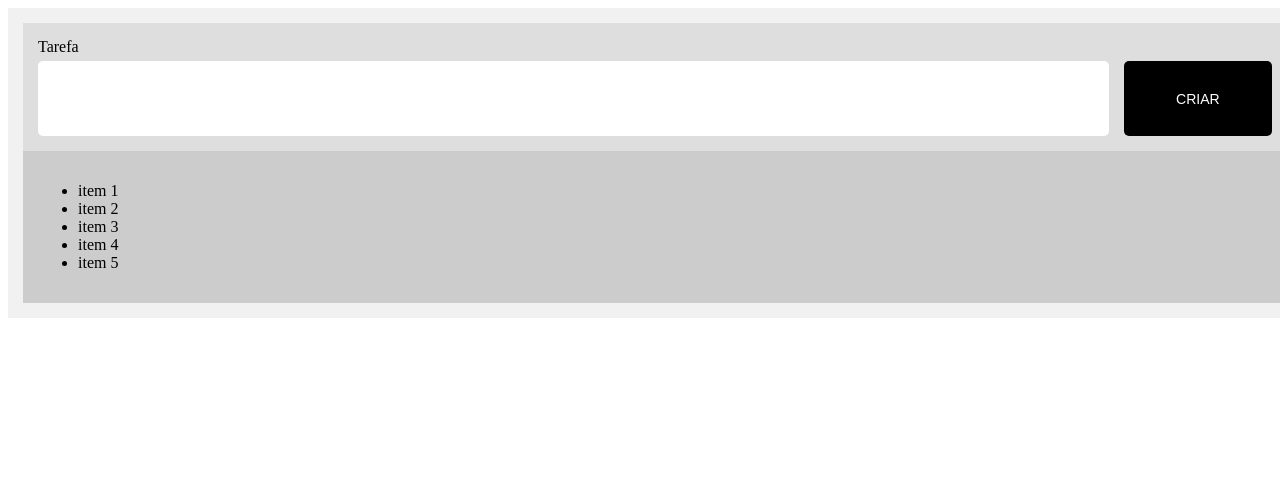
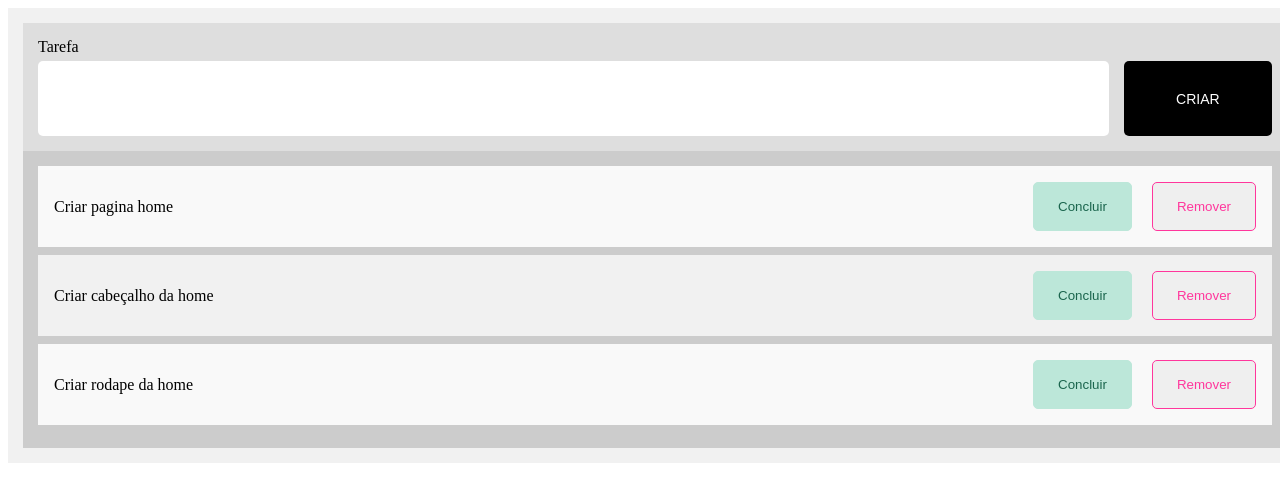
Before and after one commit to marcytech/task-manager, a website with bundled scripts: page index.html in a window 1280 px wide. Shown: the top 502 px of the page. Built offline with nearby package versions, Linux system fonts and the light colour scheme.

Commit message:
Implementaçao básica do componente de listagem de tarefas.

```diff
--- a/src/components/show-tasks/index.js
+++ b/src/components/show-tasks/index.js
@@ -1,14 +1,30 @@
 export const appShowTasks = () => {
 
+    const tasks = [
+        {id: 1, description: 'Criar pagina home'},
+        {id: 2, description: 'Criar cabeçalho da home'},
+        {id: 3, description: 'Criar rodape da home'}
+    ]
+
+
+    const li = (task) => /*html*/`
+
+        <li data-task-id="${task.id}">
+             ${task.description}
+             <span>
+                <button class=" ctx-btn ctx-btn-done ">Concluir</button>
+                <button class="  ctx-btn ctx-btn-remove">Remover</button>
+             </span>
+
+        </li>
+    `
 
     const template = () => /*html*/`
         <div class="ctx-content">
             <ul>
-                <li>item 1 </li>
-                <li>item 2 </li>
-                <li>item 3 </li>
-                <li>item 4 </li>
-                <li>item 5 </li>
+              ${
+                  tasks.map( task => li(task)).join('')
+              }
             </ul>
         </div>
     `
@@ -19,6 +35,48 @@ export const appShowTasks = () => {
             width:100%;
         }
 
+        .ctx-content > ul {
+            display:flex;
+            flex-wrap:wrap;
+            width:100%;
+            margin:0;
+            padding:0;
+        }
+
+        .ctx-content > ul > li:nth-of-type(2n + 1) {
+            background:#f9f9f9;
+        }
+
+        .ctx-content > ul > li {
+            display:flex;
+            justify-content: space-between;
+            align-items: center;
+            width:100%;
+            background:#f1f1f1;
+            margin-bottom: .5rem;
+            padding:1rem;
+        }
+
+        .ctx-btn {
+            border-width:1px;
+           border-radius:5px;
+           border-style:solid;
+           padding:1rem 1.5rem;
+        }
+
+        .ctx-btn + .ctx-btn {
+            margin-left: 1rem;
+        }
+
+        .ctx-btn-remove {
+           border-color: #ff369c;
+           color:#ff369c;
+        }
+        .ctx-btn-done {
+           background:#bce7d9;
+           border-color: #bce7d9;
+           color:#1a654d;
+        }
     `
     return { template, styles }
 }
```
Also changed, not shown: index.html (+1 -0 lines).
